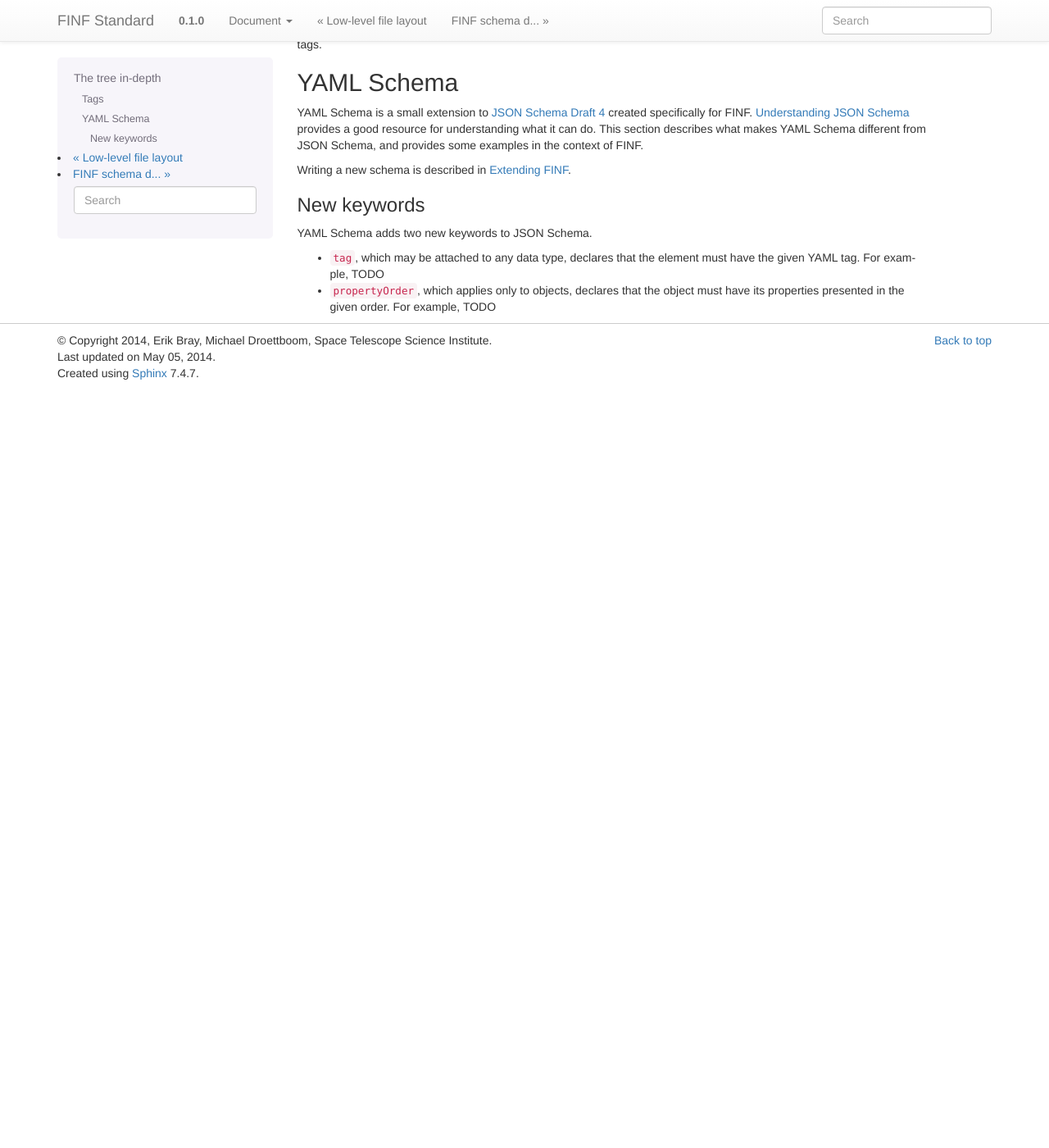
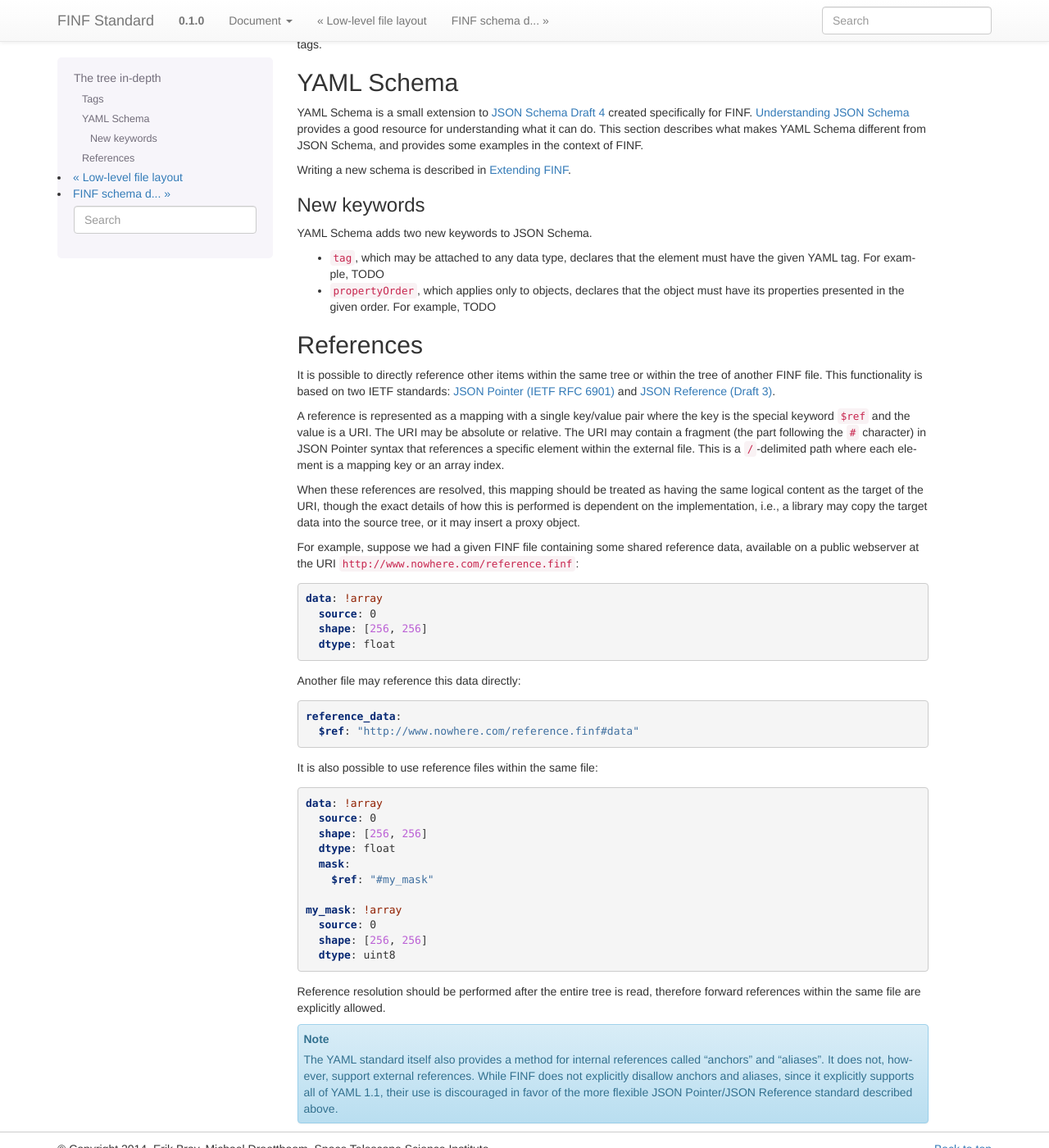
Before and after one commit to asdf-format/asdf-standard, a Sphinx documentation site: the page built from source/tree.rst, in a window 1280 px wide and 1400 px high, scrolled down 1519 px. Shown: the whole window at 82% size. Built offline with Sphinx 7.4.7, drawn with Linux system fonts in a browser that asks for light colours; pages that are not in the unit, such as notebooks, are missing from menus; before the commit the page ends 1994 px from its top, so only the background shows below that; some of the changed text lies outside the part shown.

Commit message:
Describe external referencing at the tree level.

```diff
--- a/source/tree.rst
+++ b/source/tree.rst
@@ -21,7 +21,7 @@ this comes "for free" by using `YAML <http://yaml.org/spec/1.1/>`__.
     serve well for this purpose, it remains to be seen whether support
     for this concept is good enough in other languages to be relied
     upon, or whether OrderedMappings should remain an optional
-    convenience feature of FITS to maintain ordering, but not to
+    convenience feature of FINF to maintain ordering, but not to
     convey any meaning.
 
 Since these core data structures on their own are so flexible, the
@@ -54,13 +54,13 @@ user.
 
 For example::
 
-      %YAML 1.1
-      --- !<tag:stsci.edu:finf/0.1.0/finf>
-      data: !<tag:stsci.edu:finf/0.1.0/ndarray>
-        source: 0
-        dtype: float64
-        shape: [1024, 1024]
-      ...
+     %YAML 1.1
+     --- !<tag:stsci.edu:finf/0.1.0/finf>
+     data: !<tag:stsci.edu:finf/0.1.0/ndarray>
+       source: 0
+       dtype: float64
+       shape: [1024, 1024]
+     ...
 
 All tags defined in the FINF standard itself begin with the prefix
 ``tag:stsci.edu:finf/0.1.0/``.  This can be broken down as:
@@ -145,3 +145,70 @@ YAML Schema adds two new keywords to JSON Schema.
 - ``propertyOrder``, which applies only to objects, declares that the
   object must have its properties presented in the given order.  For
   example, TODO
+
+.. _references:
+
+References
+----------
+
+It is possible to directly reference other items within the same tree
+or within the tree of another FINF file.  This functionality is based
+on two IETF standards: `JSON Pointer (IETF RFC 6901)
+<http://tools.ietf.org/html/rfc6901>`__ and `JSON Reference (Draft 3)
+<http://tools.ietf.org/html/draft-pbryan-zyp-json-ref-03>`__.
+
+A reference is represented as a mapping with a single key/value pair
+where the key is the special keyword ``$ref`` and the value is a URI.
+The URI may be absolute or relative.  The URI may contain a fragment
+(the part following the ``#`` character) in JSON Pointer syntax that
+references a specific element within the external file.  This is a
+``/``-delimited path where each element is a mapping key or an array
+index.
+
+.. TODO: We should include more details about JSON Pointer.
+
+When these references are resolved, this mapping should be treated as
+having the same logical content as the target of the URI, though the
+exact details of how this is performed is dependent on the
+implementation, i.e., a library may copy the target data into the
+source tree, or it may insert a proxy object.
+
+For example, suppose we had a given FINF file containing some shared
+reference data, available on a public webserver at the URI
+``http://www.nowhere.com/reference.finf``::
+
+    data: !array
+      source: 0
+      shape: [256, 256]
+      dtype: float
+
+Another file may reference this data directly::
+
+    reference_data:
+      $ref: "http://www.nowhere.com/reference.finf#data"
+
+It is also possible to use reference files within the same file::
+
+    data: !array
+      source: 0
+      shape: [256, 256]
+      dtype: float
+      mask:
+        $ref: "#my_mask"
+
+    my_mask: !array
+      source: 0
+      shape: [256, 256]
+      dtype: uint8
+
+Reference resolution should be performed after the entire tree is
+read, therefore forward references within the same file are explicitly
+allowed.
+
+.. note::
+    The YAML standard itself also provides a method for internal
+    references called "anchors" and "aliases".  It does not, however,
+    support external references.  While FINF does not explicitly
+    disallow anchors and aliases, since it explicitly supports all of
+    YAML 1.1, their use is discouraged in favor of the more flexible
+    JSON Pointer/JSON Reference standard described above.
```
Also changed, not shown: 1 other file.
